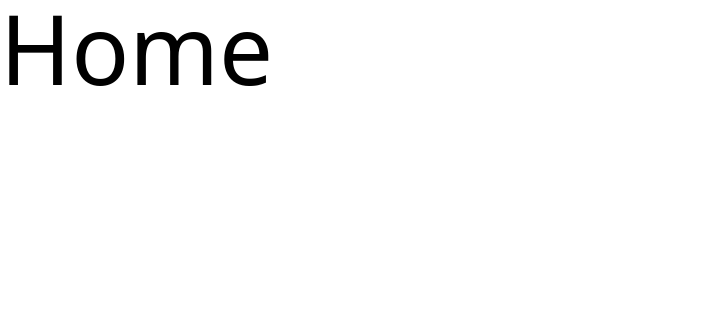
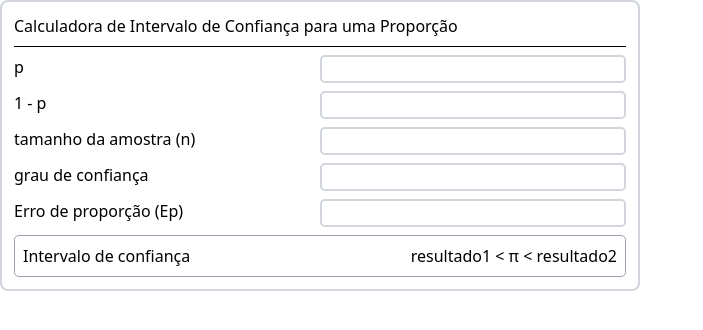
Before and after one commit to MuriloZague/estatisticaProject, a React (Vite) app: page / in a window 1280 px wide. Shown: the top 330 px of the page, without its empty margins (0-703 px from the left). Built offline with nearby package versions, Linux system fonts and the light colour scheme.

Commit message:
feat: Intervalo calc added

```diff
--- a/src/components/Home.tsx
+++ b/src/components/Home.tsx
@@ -1,9 +1,10 @@
+import Intervalo from "./Intervalo"
+
+
 export default function Home() {
   return (
     <div>
-        <p className="text-8xl">
-            Home
-        </p>
+        <Intervalo primeiro="p" segundo="1 - p" terceiro="tamanho da amostra (n)" quarto="grau de confiança" quinto="Erro de proporção (Ep)"/>
     </div>
   )
 }
--- /dev/null
+++ b/src/components/Intervalo.tsx
@@ -0,0 +1,57 @@
+interface IntervaloValor {
+  primeiro: string;
+  segundo: string;
+  terceiro: string;
+  quarto: string;
+  quinto: string;
+}
+
+export default function Intervalo(valores: IntervaloValor) {
+  return (
+    <section className="flex flex-col gap-2 w-[50%] border-2 p-3 rounded-lg border-gray-300">
+      <h1>Calculadora de Intervalo de Confiança para uma Proporção</h1>
+      <hr />
+      <div className="flex flex-col gap-2">
+        <div className="flex justify-between">
+          <a>{valores.primeiro}</a>
+          <input
+            type="text"
+            className="border-2 border-gray-300 rounded-[0.3rem] w-1/2"
+          />
+        </div>
+        <div className="flex justify-between">
+          <a>{valores.segundo}</a>
+          <input
+            type="text"
+            className="border-2 border-gray-300 rounded-[0.3rem] w-1/2"
+          />
+        </div>
+        <div className="flex justify-between">
+          <a>{valores.terceiro}</a>
+          <input
+            type="text"
+            className="border-2 border-gray-300 rounded-[0.3rem] w-1/2"
+          />
+        </div>
+        <div className="flex justify-between">
+          <a>{valores.quarto}</a>
+          <input
+            type="text"
+            className="border-2 border-gray-300 rounded-[0.3rem] w-1/2"
+          />
+        </div>
+        <div className="flex justify-between">
+          <a>{valores.quinto}</a>
+          <input
+            type="text"
+            className="border-2 border-gray-300 rounded-[0.3rem] w-1/2"
+          />
+        </div>
+        <div className="flex justify-between border border-gray-400 p-2 rounded-[0.3rem]">
+            <a>Intervalo de confiança</a>
+            <a>resultado1 &lt; π &lt; resultado2 </a>
+        </div>
+      </div>
+    </section>
+  );
+}
```
Also changed, not shown: src/components/Erro.tsx (added).
